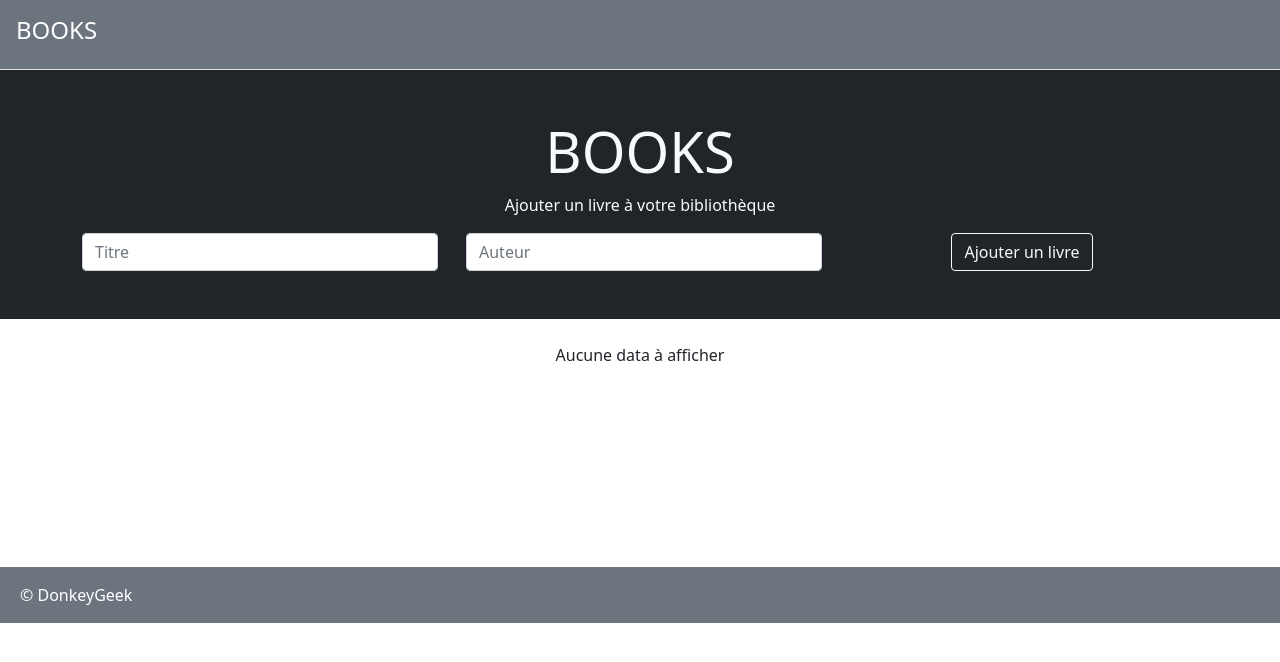
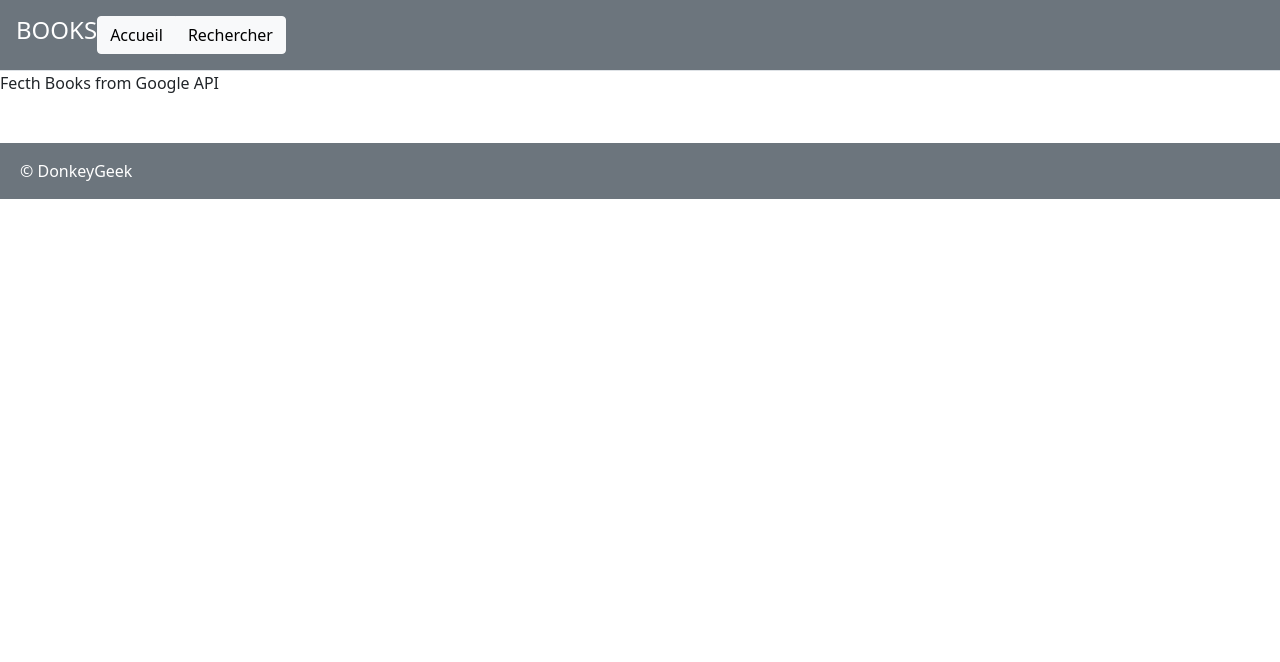
Before and after one commit to gregchapauli/books, a React (Create React App) app: page /search in a window 1280 px wide. Shown: the top 662 px of the page. Built offline with nearby package versions, Linux system fonts and the light colour scheme.

Commit message:
Mise en place des Routes et création du container SearchBook

```diff
--- a/src/App.js
+++ b/src/App.js
@@ -1,15 +1,20 @@
 import React from "react";
+import { BrowserRouter as Router, Switch, Route } from "react-router-dom";
 import NavBar from "./components/NavBar";
 import Footer from "./components/Footer";
 import AddBooks from "./containers/AddBooks";
+import SearchBook from "./containers/SearchBook";
 
 function App() {
   return (
-    <div className="App">
+    <Router>
       <NavBar />
-      <AddBooks />
+      <Switch>
+        <Route exact path="/" component={AddBooks} />
+        <Route path="/search" component={SearchBook} />
+      </Switch>
       <Footer />
-    </div>
+    </Router>
   );
 }
 
--- a/src/components/NavBar.js
+++ b/src/components/NavBar.js
@@ -1,4 +1,5 @@
 import React from "react";
+import { Link } from "react-router-dom";
 
 const NavBar = () => {
   return (
@@ -9,9 +10,16 @@ const NavBar = () => {
             BOOKS
           </a>
         </h4>
+
+        <nav className="btn-group">
+          <Link to="/" className="btn btn-light">
+            Accueil
+          </Link>
+          <Link to="/search" className="btn btn-light">
+            Rechercher
+          </Link>
+        </nav>
       </div>
-
-      {/* Menu */}
     </header>
   );
 };
--- /dev/null
+++ b/src/containers/SearchBook.js
@@ -0,0 +1,7 @@
+import React from "react";
+
+const SearchBook = () => {
+  return <div>Fecth Books from Google API</div>;
+};
+
+export default SearchBook;
```
